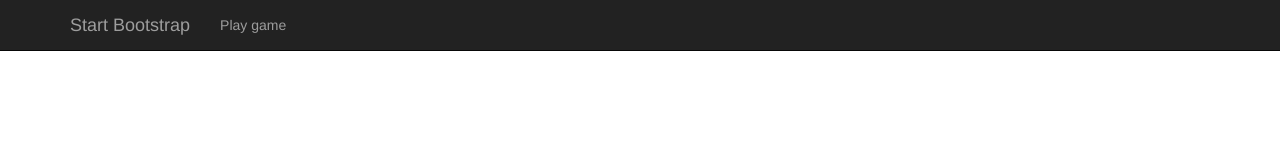
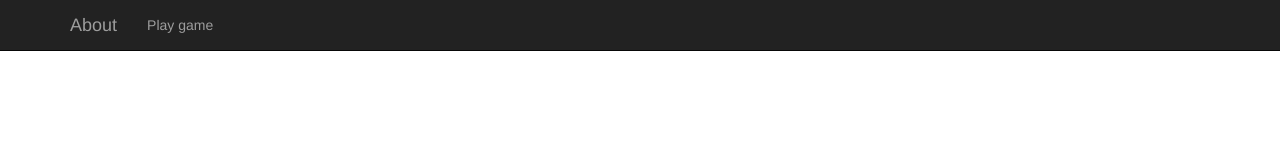
Before and after one commit to SomeRandomTeam/hackatbrookes2016, a website: page app/assets/about.html in a window 1280 px wide. Drawn offline with Linux system fonts and the light colour scheme.

Commit message:
Modification in about

```diff
--- a/app/assets/about.html
+++ b/app/assets/about.html
@@ -10,7 +10,7 @@
     <meta name="description" content="">
     <meta name="author" content="">
 
-    <title>Full - Start Bootstrap Template</title>
+    <title>About</title>
 
     <!-- Bootstrap Core CSS -->
     <link href="css/bootstrap.min.css" rel="stylesheet">
@@ -40,7 +40,7 @@
                     <span class="icon-bar"></span>
                     <span class="icon-bar"></span>
                 </button>
-                <a class="navbar-brand" href="#">Start Bootstrap</a>
+                <a class="navbar-brand" href="#">About</a>
             </div>
             <!-- Collect the nav links, forms, and other content for toggling -->
             <div class="collapse navbar-collapse" id="bs-example-navbar-collapse-1">
```
